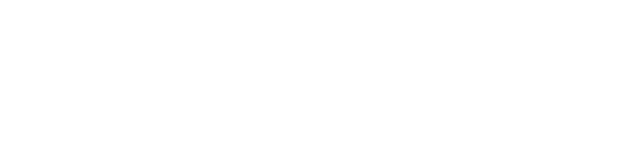
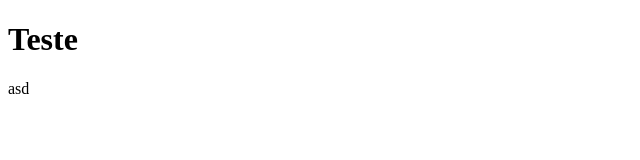
Before and after one commit to GoncalvesRP/curso-git, a plain HTML site: page index.html in a window 1280 px wide. Shown: the whole page, without its empty margins (0-640 px from the left). Drawn offline with Linux system fonts and the light colour scheme.

Commit message:
enviando alterações

```diff
--- a/index.html
+++ b/index.html
@@ -7,6 +7,7 @@
     <title>Document</title>
 </head>
 <body>
-
-</body>
+    <h1>Teste</h1>
+    <p>asd</p>
+    </body>
 </html>
```
